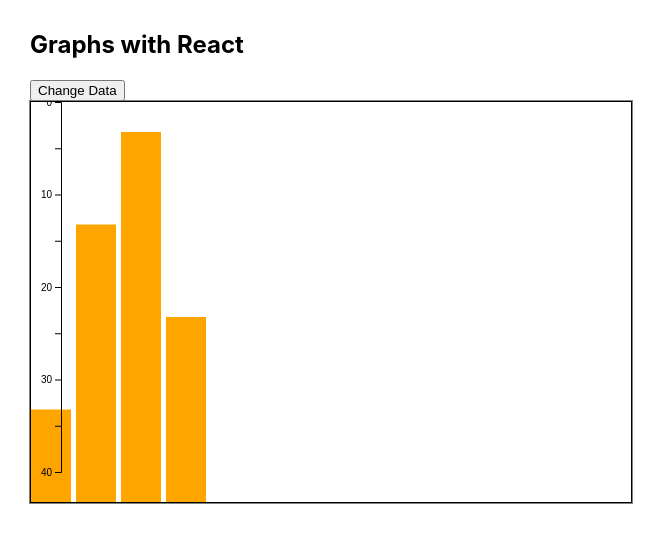
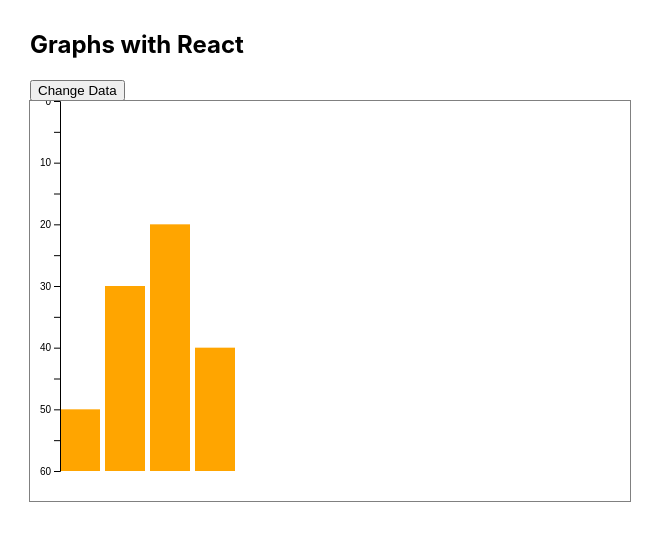
Before and after one commit to v3nt/react-d3-map-world-cup, a React (Create React App) app: page / in a window 1280 px wide. Shown: the top 542 px of the page, without its empty margins (0-667 px from the left). Built offline with nearby package versions, Linux system fonts and the light colour scheme.

Commit message:
chart up to scratch ish

```diff
--- a/src/App.js
+++ b/src/App.js
@@ -25,7 +25,13 @@ function App() {
     <div>
       <h2>Graphs with React</h2>
       <button onClick={changeData}>Change Data</button>
-      <BarChart width={600} chartHeight={400} chartPadding={30} data={data} />
+      <BarChart
+        width={600}
+        chartHeight={400}
+        chartPadding={30}
+        data={data}
+        datas={datas}
+      />
 
       {/* <WorldMap /> */}
     </div>
--- a/src/D3BarChart.js
+++ b/src/D3BarChart.js
@@ -2,7 +2,7 @@
 import * as d3 from "d3";
 import React, { useRef, useEffect } from "react";
 
-function BarChart({ width, chartHeight, chartPadding, data }) {
+function BarChart({ width, chartHeight, chartPadding, data, datas }) {
   const ref = useRef();
   const gref = useRef();
   const yAxisRef = useRef();
@@ -11,8 +11,14 @@ function BarChart({ width, chartHeight, chartPadding, data }) {
     const svg = d3
       .select(ref.current)
       .attr("width", width)
-      .attr("height", chartHeight)
-      .style("border", "1px solid black");
+      .attr("height", chartHeight);
+    console.log(
+      d3.max(datas, function (d) {
+        return d3.max(d);
+      })
+    );
+    // check whole datas for max value
+    // d3.max(datas.map(d => d3.max(d.map(n => n.data1))))
   }, []);
 
   useEffect(() => {
@@ -22,13 +28,24 @@ function BarChart({ width, chartHeight, chartPadding, data }) {
   const draw = () => {
     const svg = d3.select(ref.current);
     const yAxis = d3.select(yAxisRef.current);
-    const g = d3.select(gref.current).selectAll("rect").data(data);
+    const g = d3
+      .select(gref.current)
+      .attr("transform", `translate(${chartPadding}, ${0 - chartPadding})`)
+      .selectAll("rect")
+      .data(data);
     var selection = svg;
     var gBars;
 
+    // this gets one row of data but should check all from datas to get max value
+    //  to avoid the axis changing scale making it hard to compare data
     var yScale = d3
       .scaleLinear()
-      .domain([0, d3.max(data)])
+      .domain([
+        0,
+        d3.max(datas, function (d) {
+          return d3.max(d);
+        }),
+      ])
       .range([0, chartHeight - chartPadding]);
 
     var y_axis = d3
```
